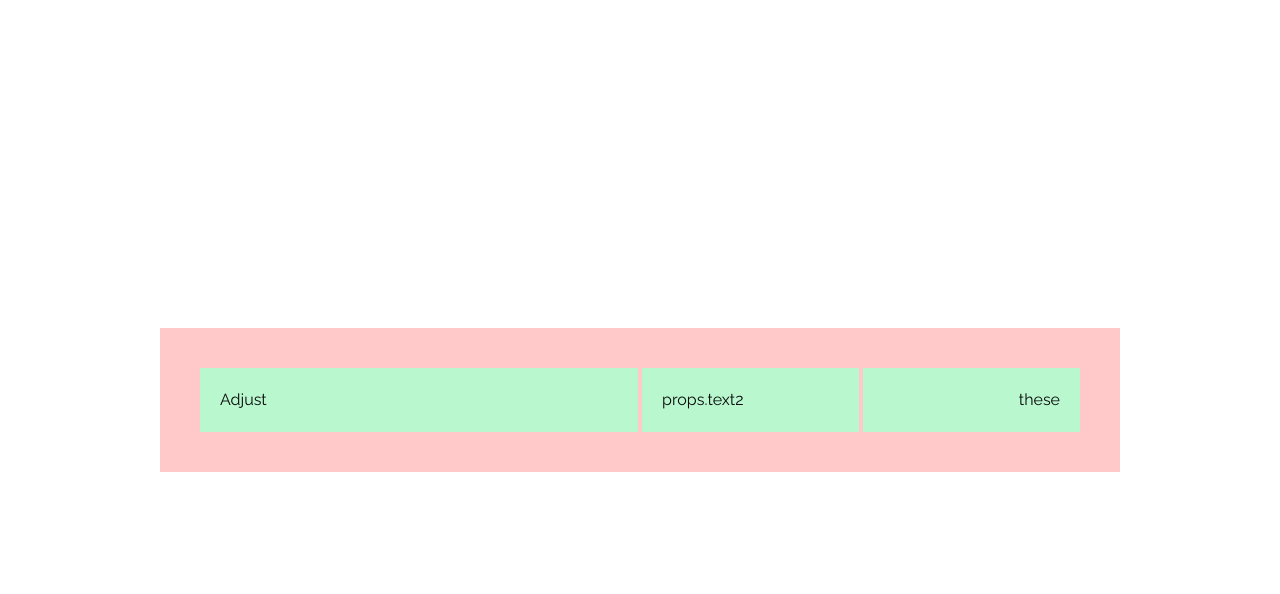
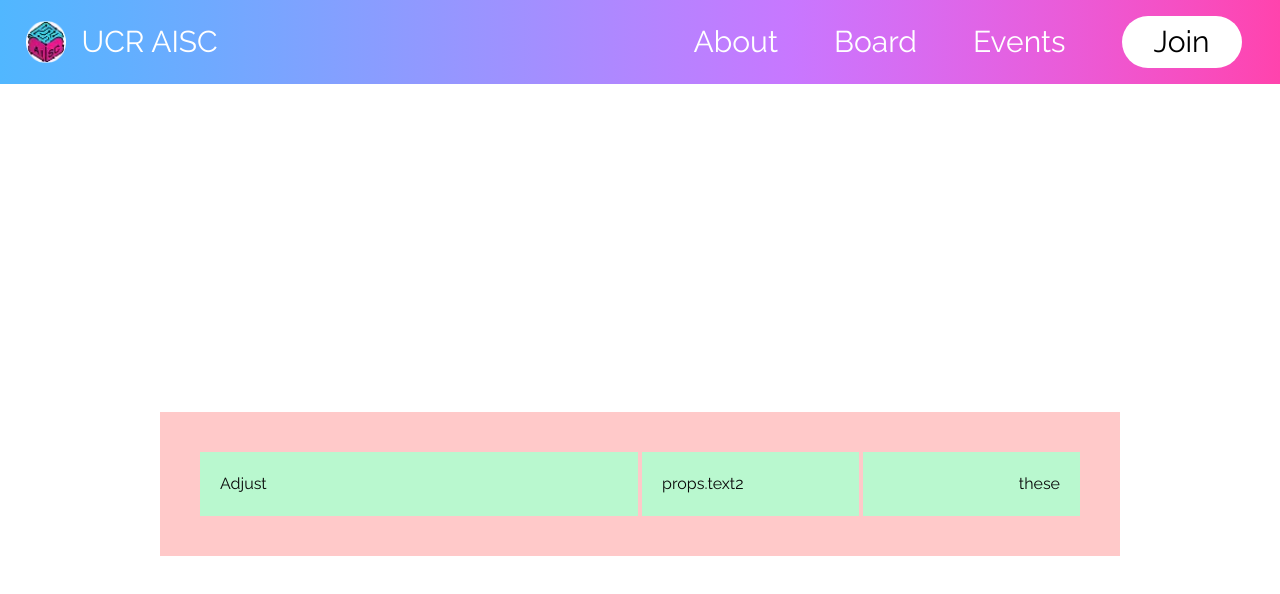
Before and after one commit to acm-ucr/aisc, a Next.js app: page / in a window 1280 px wide. Shown: the top 594 px of the page. Built offline with nearby package versions, Linux system fonts and the light colour scheme.

Commit message:
Completed navbar with hover scaling issue

```diff
--- a/src/app/globals.css
+++ b/src/app/globals.css
@@ -11,6 +11,7 @@
   --color-aisc-black: #242424;
   --color-aisc-gray: #2e2e2e;
   --color-aisc-lightgray: #cccccc;
+  --color-aisc-yellow: #ffff00;
 
   --font-aisc-main: "Raleway", serif;
   --font-aisc-alt: "Pixelify Sans", serif;
--- a/src/app/layout.tsx
+++ b/src/app/layout.tsx
@@ -1,6 +1,7 @@
 import "./globals.css";
 import { Raleway, Pixelify_Sans } from "next/font/google";
 import { ReactQueryClientProvider } from "@/utils/react-query";
+import Navbar from "@/components/Navbar";
 
 const raleway = Raleway({
   subsets: ["latin"],
@@ -30,7 +31,10 @@ export default function RootLayout({ children }: LayoutProps) {
   return (
     <html lang="en" className={`${raleway.variable} ${pixelify.variable}`}>
       <body className={raleway.className}>
-        <ReactQueryClientProvider>{children}</ReactQueryClientProvider>
+        <ReactQueryClientProvider>
+          <Navbar />
+          {children}
+        </ReactQueryClientProvider>
       </body>
     </html>
   );
--- a/src/components/Navbar.tsx
+++ b/src/components/Navbar.tsx
@@ -0,0 +1,47 @@
+"use client";
+
+import { tags } from "@/data/NavbarData";
+import Link from "next/link";
+import Image from "next/image";
+import AISClogo from "@/public/aisc_logo.webp";
+import { usePathname } from "next/navigation";
+
+const Navigation = () => {
+  const pathName = usePathname();
+
+  return (
+    <nav className="from-aisc-blue to-aisc-pink font-aisc-main bg-linear-to-r/shorter">
+      <div className="flex justify-between py-4 text-white">
+        <Link href="/" className="ml-[2%] flex items-center gap-4">
+          <Image src={AISClogo} alt="logo" className="w-10" />
+          <div className="text-2xl lg:text-3xl">UCR AISC</div>
+        </Link>
+
+        <div className="mr-[3%] flex items-center gap-8 text-2xl transition lg:gap-14 lg:text-3xl">
+          {tags.map(({ link, title }) => (
+            <div key={link}>
+              <Link
+                href={link}
+                className={`${
+                  pathName === link
+                    ? "text-aisc-yellow"
+                    : "duration-150 hover:scale-110"
+                }`}
+              >
+                {title}
+              </Link>
+            </div>
+          ))}
+          <Link
+            href="/"
+            className="duration 150 flex items-center rounded-full bg-white px-6 py-2 text-black hover:scale-105 md:px-6 lg:px-8"
+          >
+            <div className="text-2xl lg:text-3xl">Join</div>
+          </Link>
+        </div>
+      </div>
+    </nav>
+  );
+};
+
+export default Navigation;
--- a/src/data/NavbarData.ts
+++ b/src/data/NavbarData.ts
@@ -0,0 +1,5 @@
+export const tags = [
+  { title: "About", link: "/about" },
+  { title: "Board", link: "/board" },
+  { title: "Events", link: "/events" },
+];
```
